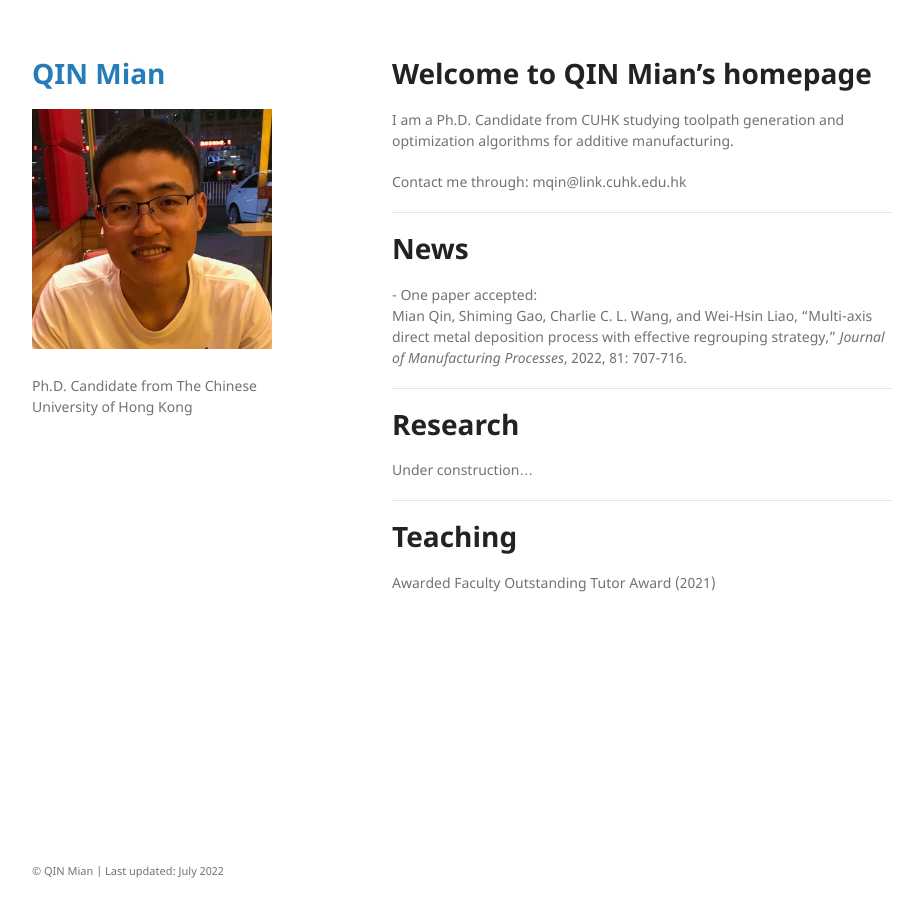
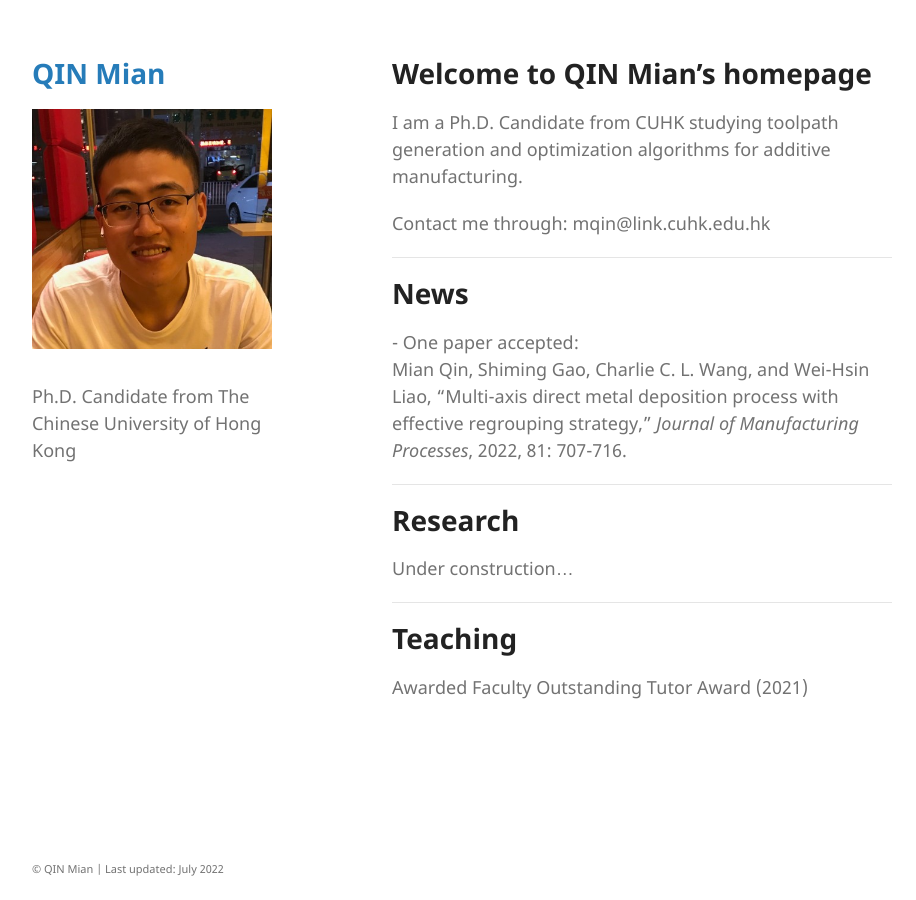
Before and after one commit to mqincuhk/mqincuhk.github.io, a Jekyll site: the page built from index.md, in a window 1280 px wide. Shown: the whole page, without its empty margins (178-1094 px from the left). Built offline with Jekyll 4.4.1, drawn with Linux system fonts in a browser that asks for light colours; a script that is not in the unit is left out; our own code applies the rules of GitHub Pages for plain Markdown files.

Commit message:
Update jekyll-theme-minimal.scss

```diff
--- a/_sass/jekyll-theme-minimal.scss
+++ b/_sass/jekyll-theme-minimal.scss
@@ -4,7 +4,7 @@
 body {
   background-color: #fff;
   padding:50px;
-  font: 14px/1.5 "Noto Sans", "Helvetica Neue", Helvetica, Arial, sans-serif;
+  font: 18px/1.5 "Noto Sans", "Helvetica Neue", Helvetica, Arial, sans-serif;
   color:#727272;
   font-weight:400;
 }
```
